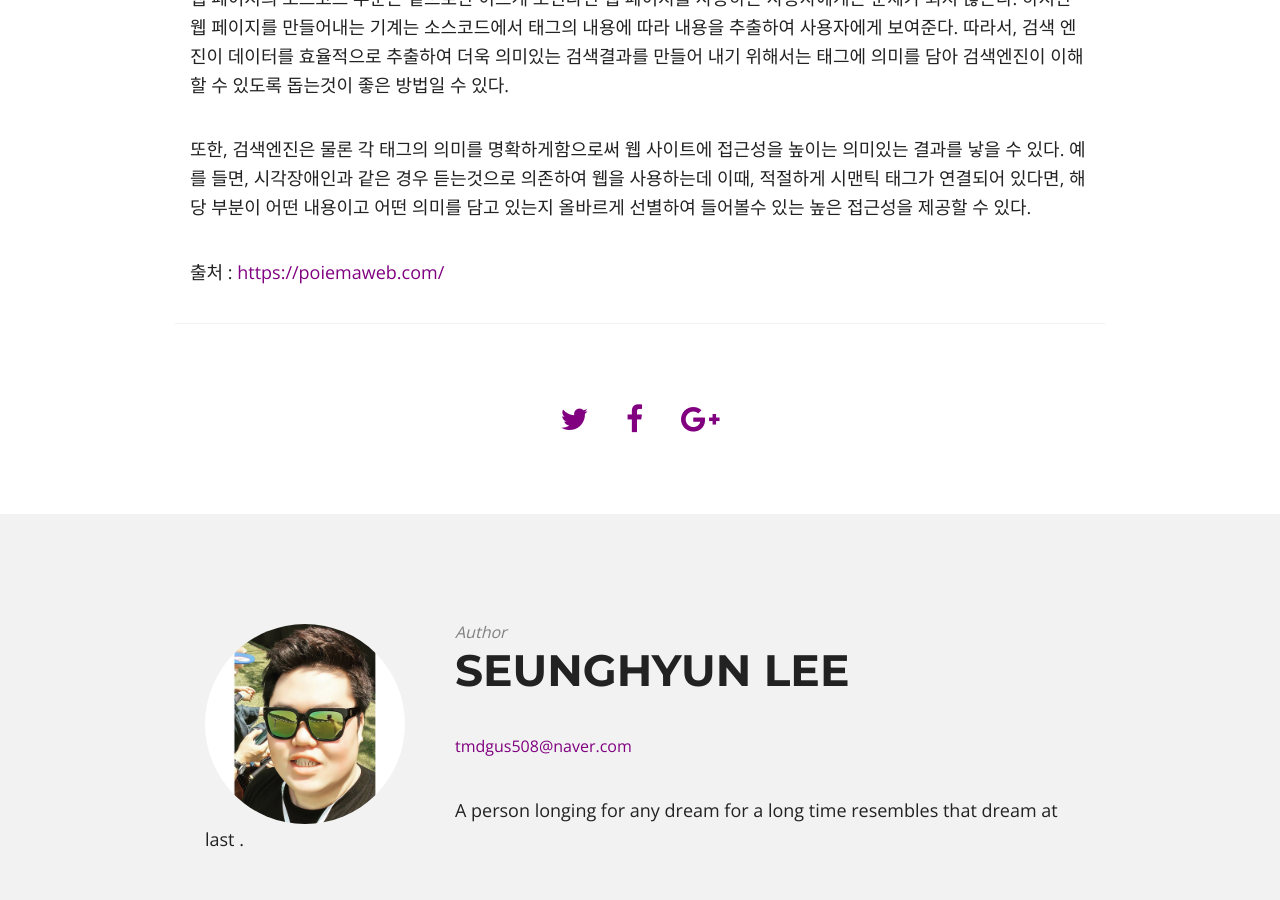
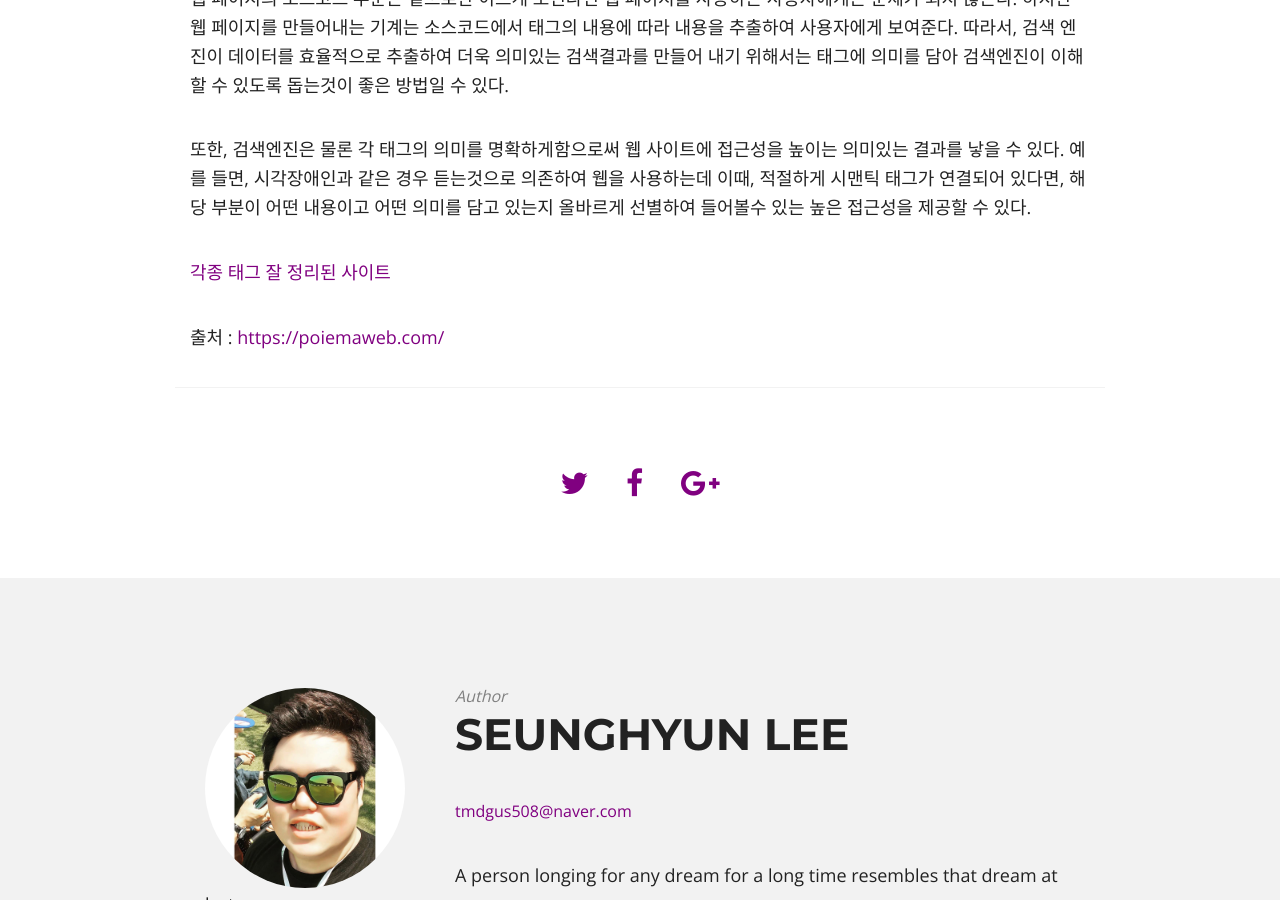
Before and after one commit to lsh58/lsh58.github.io, a Jekyll site: the page built from _posts/2020-02-17-HTML_시맨틱태그.md, in a window 1280 px wide and 900 px high, scrolled down 3012 px. Built offline with Jekyll 4.4.1, drawn with Linux system fonts in a browser that asks for light colours; nearby versions of some CDN libraries; comment, search, counter and statistics services are not loaded.

Commit message:
Update 2020-02-17-HTML_시맨틱태그.md

```diff
--- a/_posts/2020-02-17-HTML_시맨틱태그.md
+++ b/_posts/2020-02-17-HTML_시맨틱태그.md
@@ -62,4 +62,6 @@ W3School에서 정의한 시맨틱과 관련된 정의는 이렇다.
 
 또한, 검색엔진은 물론 각 태그의 의미를 명확하게함으로써 웹 사이트에 접근성을 높이는 의미있는 결과를 낳을 수 있다. 예를 들면, 시각장애인과 같은 경우 듣는것으로 의존하여 웹을 사용하는데 이때, 적절하게 시맨틱 태그가 연결되어 있다면, 해당 부분이 어떤 내용이고 어떤 의미를 담고 있는지 올바르게 선별하여 들어볼수 있는 높은 접근성을 제공할 수 있다.
 
+[각종 태그 잘 정리된 사이트](https://potionstory.tistory.com/11)
+
 출처 : <https://poiemaweb.com/>
```
